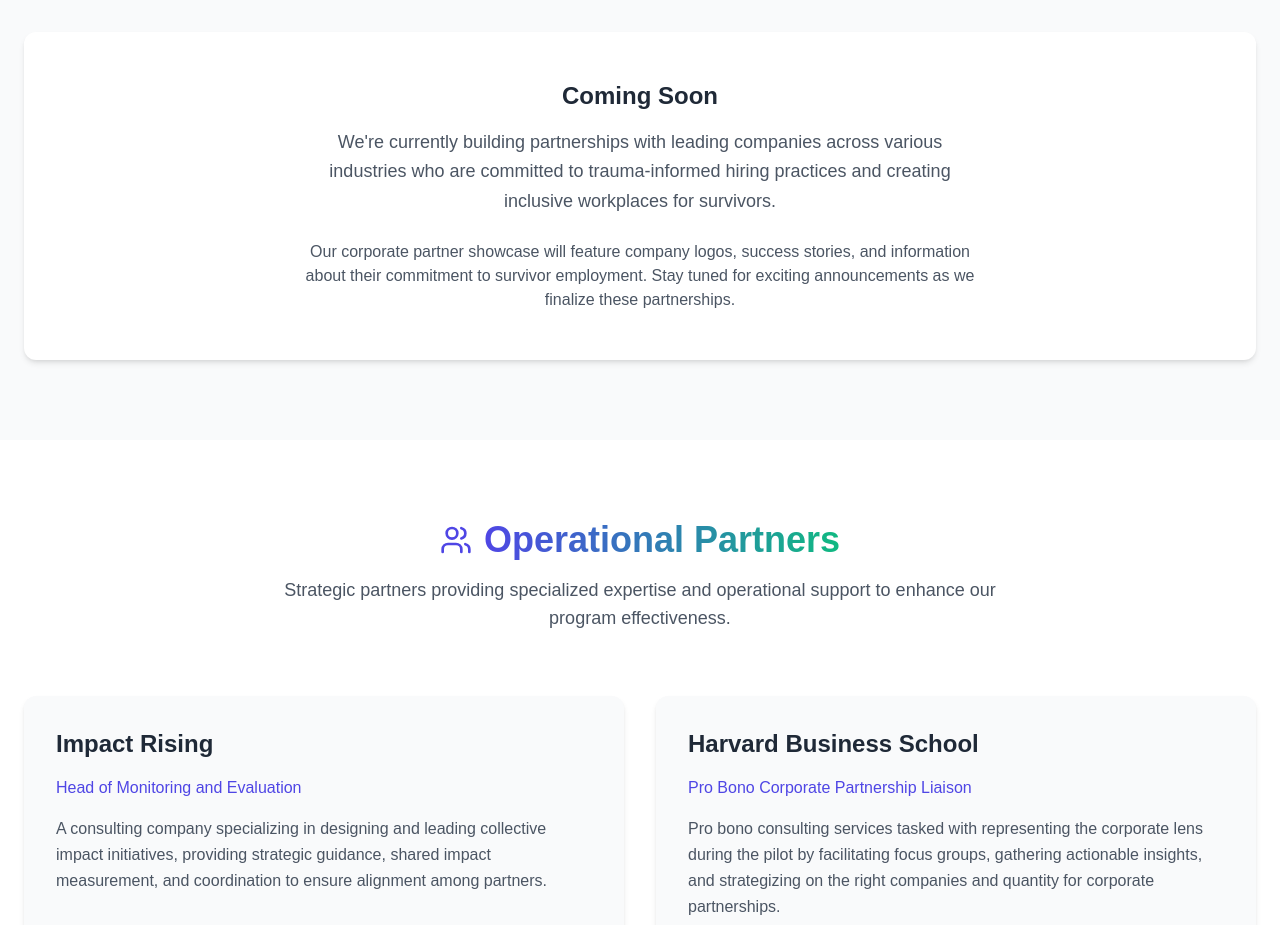
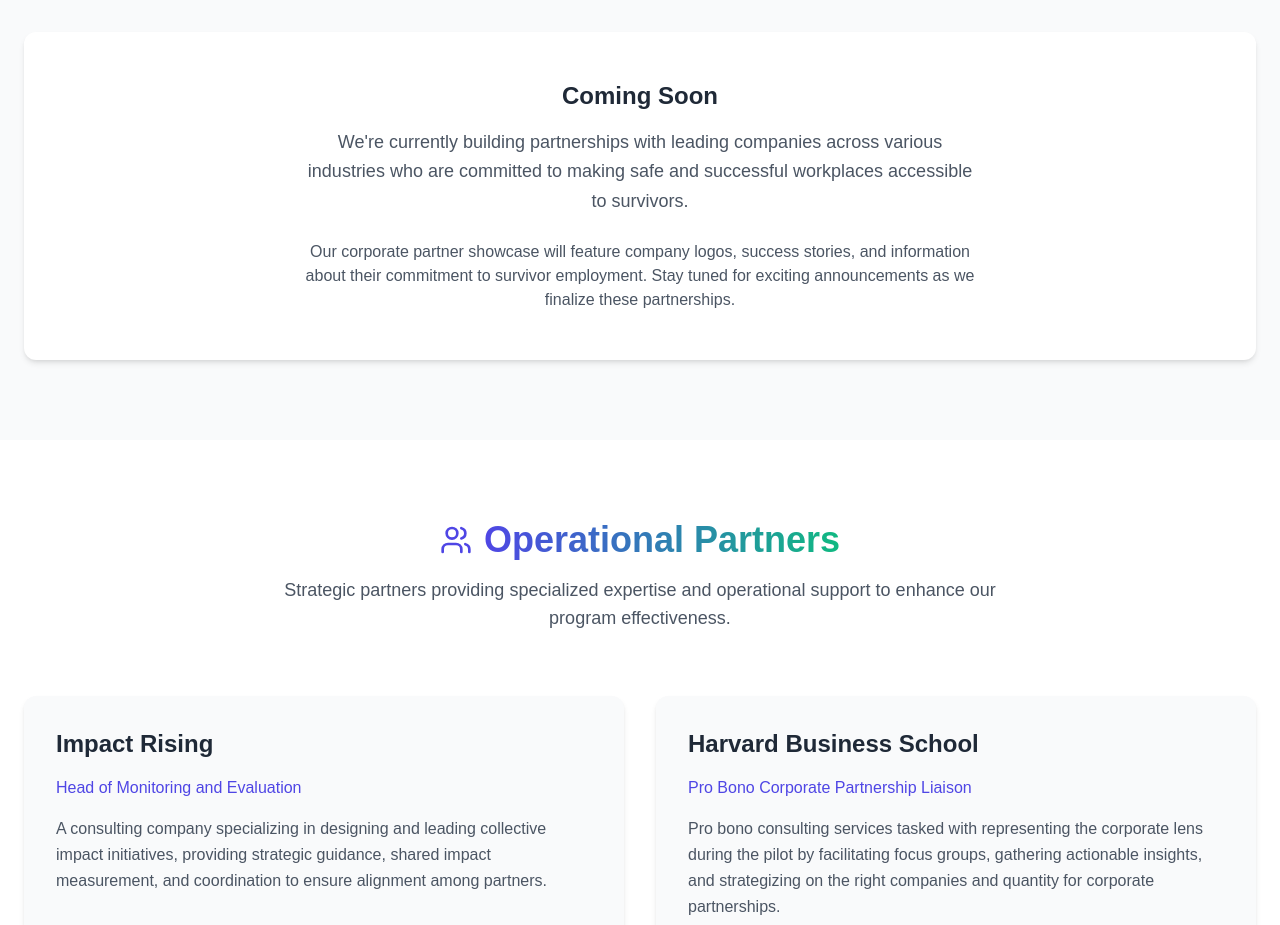
Before and after one commit to LHack47/thriveconnect, a React (Vite) app: page /partners in a window 1280 px wide. Shown: the part 1680-2605 px from the top of the page. Built offline with nearby package versions, Linux system fonts and the light colour scheme.

Commit message:
Copy updates

```diff
--- a/src/pages/HomePage.tsx
+++ b/src/pages/HomePage.tsx
@@ -366,7 +366,7 @@ const HomePage: React.FC = () => {
             <div className="max-w-2xl mx-auto">
               <h3 className="text-2xl font-bold text-gray-800 mb-4">Coming Soon</h3>
               <p className="text-gray-600 text-lg leading-relaxed mb-6">
-                We're currently building partnerships with leading companies across various industries who are committed to trauma-informed hiring practices and creating inclusive workplaces for survivors.
+                We're currently building partnerships with leading companies across various industries who are committed to making safe and successful workplaces accessible for survivors.
               </p>
               <p className="text-gray-600">
                 Our corporate partner showcase will feature company logos, success stories, and information about their commitment to survivor employment. Stay tuned for exciting announcements as we finalize these partnerships.
--- a/src/pages/PartnersPage.tsx
+++ b/src/pages/PartnersPage.tsx
@@ -157,7 +157,7 @@ const PartnersPage: React.FC = () => {
             <div className="max-w-2xl mx-auto">
               <h3 className="text-2xl font-bold text-gray-800 mb-4">Coming Soon</h3>
               <p className="text-gray-600 text-lg leading-relaxed mb-6">
-                We're currently building partnerships with leading companies across various industries who are committed to trauma-informed hiring practices and creating inclusive workplaces for survivors.
+                We're currently building partnerships with leading companies across various industries who are committed to making safe and successful workplaces accessible to survivors.
               </p>
               <p className="text-gray-600">
                 Our corporate partner showcase will feature company logos, success stories, and information about their commitment to survivor employment. Stay tuned for exciting announcements as we finalize these partnerships.
```
